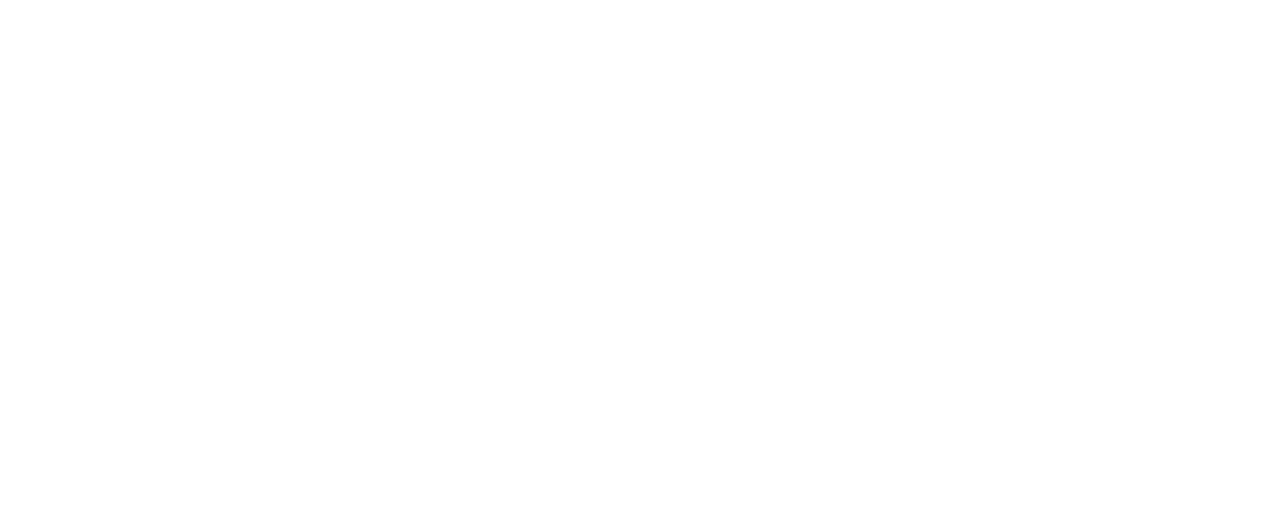
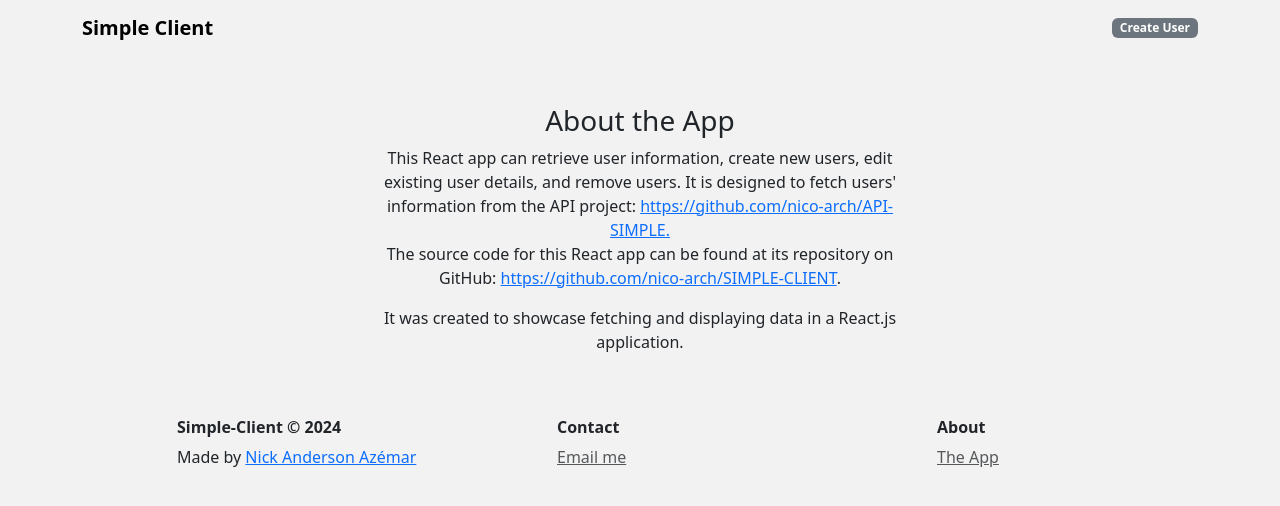
Before and after one commit to nico-arch/SIMPLE-CLIENT, a React (Vite) app: page /about in a window 1280 px wide. Before the commit this address had no page. Shown: the top 506 px of the page. Built offline with nearby package versions, Linux system fonts and the light colour scheme.

Commit message:
Refactore & add some features

```diff
--- a/src/App.jsx
+++ b/src/App.jsx
@@ -5,6 +5,10 @@
 import RetrieveUser from "./components/user/RetrieveUser";
 import EditUser from "./components/user/EditUser";
 import RemoveUser from "./components/user/RemoveUser";
+
+import AboutUs from "./components/pages/AboutUs";
+import Contact from "./components/pages/Contact";
+import PageNotFound from "./components/pages/PageNotFound";
 
 import "react-toastify/dist/ReactToastify.min.css";
 import { BrowserRouter, Routes, Route } from "react-router-dom";
@@ -21,6 +25,9 @@
           <Route path="/user/:userId" element={<RetrieveUser />} />
           <Route path="/edit/:userId" element={<EditUser />} />
           <Route path="/remove/:userId" element={<RemoveUser />} />
+          <Route path="/contact" element={<Contact />} />
+          <Route path="/about" element={<AboutUs />} />
+          <Route path="*" element={<PageNotFound />} />
         </Routes>
       </BrowserRouter>
     </>
--- /dev/null
+++ b/src/components/layout/Footer.jsx
@@ -0,0 +1,33 @@
+import React from "react";
+import { Container, Row, Col } from "react-bootstrap";
+import Contact from "../pages/Contact";
+import { NavLink } from "react-router-dom/";
+
+const Footer = () => {
+  return (
+    <Container>
+      <Row className="justify-content-center mb-2">
+        <Col md={{ span: 3, offset: 1 }}>
+          <h6 className="fw-bold">Simple-Client &copy; 2024</h6>
+          Made by <a href="https://github.com/nico-arch">Nick Anderson Azémar</a>
+        </Col>
+
+        <Col md={{ span: 3, offset: 1 }}>
+          <h6 className="fw-bold">Contact</h6>
+          <NavLink to="/contact" className="text-muted">
+            Email me
+          </NavLink>
+        </Col>
+
+        <Col md={{ span: 3, offset: 1 }}>
+          <h6 className="fw-bold">About</h6>
+          <NavLink to="/about" className="text-muted">
+            The App
+          </NavLink>
+        </Col>
+      </Row>
+    </Container>
+  );
+};
+
+export default Footer;
--- a/src/components/layout/Layout.jsx
+++ b/src/components/layout/Layout.jsx
@@ -3,6 +3,7 @@
 import TopNavigation from "./TopNavigation";
 import { ToastContainer } from "react-toastify";
 import { createGlobalStyle } from "styled-components";
+import Footer from "./Footer";
 
 const BackgroundColor = createGlobalStyle`
 body{
@@ -19,6 +20,7 @@
         <TopNavigation />
         <Container className="mt-5">{children}</Container>
       </Container>
+      <Footer />
     </>
   );
 };
--- a/src/components/layout/TopNavigation.jsx
+++ b/src/components/layout/TopNavigation.jsx
@@ -6,7 +6,7 @@
     <>
       <Navbar bg="Light" variant="Light" className="mb-4">
         <Container>
-          <Navbar.Brand as={NavLink} to="/">
+          <Navbar.Brand as={NavLink} to="/" className="fw-bold">
             Simple Client
           </Navbar.Brand>
           <Nav className="flex-grow-1 justify-content-end">
--- /dev/null
+++ b/src/components/pages/AboutUs.jsx
@@ -0,0 +1,36 @@
+import Layout from "../layout/Layout";
+import { Row, Col } from "react-bootstrap";
+
+const AboutUs = () => {
+  return (
+    <Layout>
+      <h3 className="text-center">About the App</h3>
+      <Row className="justify-content-center">
+        <Col md={6} className="text-center">
+          <p>
+            This React app can retrieve user information, create new users, edit
+            existing user details, and remove users. It is designed to fetch
+            users' information from the API project:{" "}
+            <a href="https://github.com/nico-arch/API-SIMPLE">
+              https://github.com/nico-arch/API-SIMPLE.
+            </a>
+            <br />
+            The source code for this React app can be found at its repository on
+            GitHub:{" "}
+            <a href="https://github.com/nico-arch/SIMPLE-CLIENT">
+              https://github.com/nico-arch/SIMPLE-CLIENT
+            </a>
+            .
+          </p>
+
+          <p>
+            It was created to showcase fetching
+            and displaying data in a React.js application.
+          </p>
+        </Col>
+      </Row>
+    </Layout>
+  );
+};
+
+export default AboutUs;
--- /dev/null
+++ b/src/components/pages/Contact.jsx
@@ -0,0 +1,20 @@
+import Layout from "../layout/Layout";
+import { Container, Row, Col } from "react-bootstrap";
+
+const Contact = () => {
+  return (
+    <Layout>
+      <h3 className="text-center">Email me</h3>
+      <Row className="justify-content-center">
+        <Col md={6} className="text-center">
+          Contact me at{" "}
+          <span className="fst-italic">
+            <a href={`mailto:${YOUR_EMAIL}`}>{YOUR_EMAIL}</a>
+          </span>
+        </Col>
+      </Row>
+    </Layout>
+  );
+};
+
+export default Contact;
--- /dev/null
+++ b/src/components/pages/PageNotFound.jsx
@@ -0,0 +1,14 @@
+import React from "react";
+import Layout from "../layout/Layout";
+
+const PageNotFound = () => {
+  return (
+    <Layout>
+      <div>
+        <h1 className="text-center">Page Not Found!</h1>
+        <p className="text-center">We're sorry, but the page you are looking for cannot be found.</p>
+      </div>
+    </Layout>
+  );
+};
+export default PageNotFound;
--- a/src/components/user/RemoveUser.jsx
+++ b/src/components/user/RemoveUser.jsx
@@ -54,17 +54,17 @@
         </h4>
         <Row className="justify-content-center">
           <Col md={3}>
-            <Form className="mt-4">
+            <Form className="mt-4 text-center">
               <Button
                 variant="secondary"
                 onClick={cancelAction}
                 className="m-1"
               >
-                No, revert my action
+                No
               </Button>
 
               <Button variant="danger" onClick={submitAction} className="m-1">
-                Yes, remove it
+                Yes
               </Button>
             </Form>
           </Col>
--- a/src/components/user/UsersList.jsx
+++ b/src/components/user/UsersList.jsx
@@ -24,13 +24,14 @@
 
   return (
     <Layout>
+
       <h3 className="text-center mb-3">Users</h3>
       <Container>
         {Object.values(users).map((user, index) => (
           <React.Fragment key={user.id}>
             <Row className="justify-content-center">
               <Col lg={4}>
-                <Card>
+                <Card className="mt-2">
                   <Card.Body>
                     <h4>{user.name}</h4>
                     <p>{user.email}</p>
--- a/vite.config.js
+++ b/vite.config.js
@@ -9,5 +9,6 @@
   },
   define: {
     API_URL_V1: `"${process.env["API_URL_V1"]}"`,
+    YOUR_EMAIL: `"${process.env["YOUR_EMAIL"]}"`,
   },
 });
```
